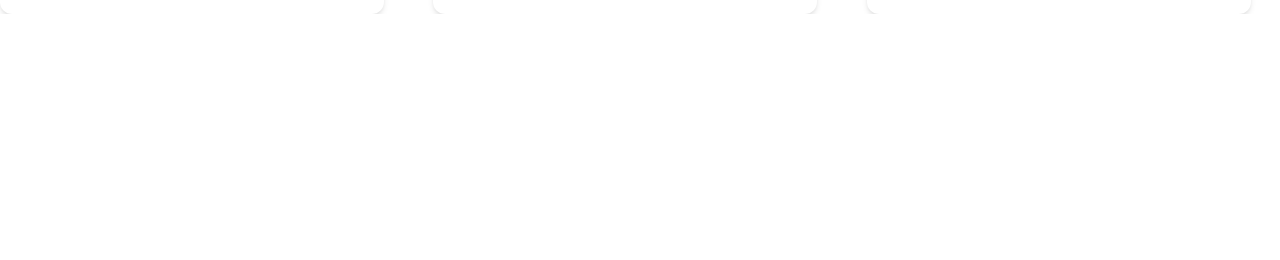
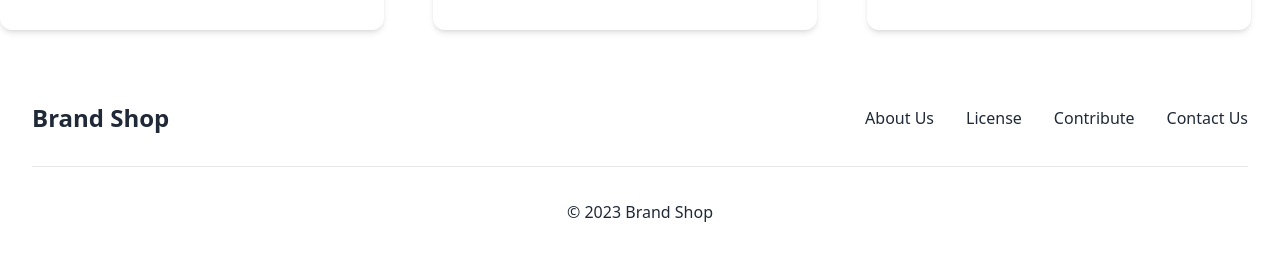
Before and after one commit to 001Rakib/brand-shop-website, a React (Vite) app: page / in a window 1280 px wide. Shown: the part 948-1208 px from the top of the page. Before the commit the page ends 962 px from the top, so only its background shows below. Built offline with nearby package versions, Linux system fonts and the light colour scheme; no server answers.

Commit message:
added footer

```diff
--- a/src/Pages/Home.jsx
+++ b/src/Pages/Home.jsx
@@ -4,8 +4,7 @@
 const Home = () => {
   const brands = useLoaderData();
   return (
-    <div className="max-w-screen-xl mx-auto">
-      Number Of Brands: {brands.length}
+    <div className="max-w-screen-xl mx-auto my-10">
       <div className="grid grid-cols-1 md:grid-cols-2 lg:grid-cols-3 gap-5">
         {brands.map((brand) => (
           <BrandCard key={brand.id} brand={brand}></BrandCard>
--- a/src/Pages/Root.jsx
+++ b/src/Pages/Root.jsx
@@ -1,6 +1,7 @@
 import { Outlet } from "react-router-dom";
 import Navbar from "../components/Navbar";
 import { Toaster } from "react-hot-toast";
+import Footer from "../components/Footer";
 
 const Root = () => {
   return (
@@ -8,6 +9,7 @@
       <Toaster></Toaster>
       <Navbar></Navbar>
       <Outlet></Outlet>
+      <Footer></Footer>
     </div>
   );
 };
--- /dev/null
+++ b/src/components/Footer.jsx
@@ -0,0 +1,51 @@
+const Footer = () => {
+  return (
+    <div>
+      <footer className="w-full bg-white p-8 my-5">
+        <div className="flex flex-row flex-wrap items-center justify-center gap-y-6 gap-x-12 bg-white text-center md:justify-between">
+          <p className="font-semibold text-2xl">Brand Shop</p>
+          <ul className="flex flex-wrap items-center gap-y-2 gap-x-8">
+            <li>
+              <a
+                href="#"
+                className="block font-sans text-base font-normal leading-relaxed text-blue-gray-900 antialiased transition-colors hover:text-pink-500 focus:text-pink-500"
+              >
+                About Us
+              </a>
+            </li>
+            <li>
+              <a
+                href="#"
+                className="block font-sans text-base font-normal leading-relaxed text-blue-gray-900 antialiased transition-colors hover:text-pink-500 focus:text-pink-500"
+              >
+                License
+              </a>
+            </li>
+            <li>
+              <a
+                href="#"
+                className="block font-sans text-base font-normal leading-relaxed text-blue-gray-900 antialiased transition-colors hover:text-pink-500 focus:text-pink-500"
+              >
+                Contribute
+              </a>
+            </li>
+            <li>
+              <a
+                href="#"
+                className="block font-sans text-base font-normal leading-relaxed text-blue-gray-900 antialiased transition-colors hover:text-pink-500 focus:text-pink-500"
+              >
+                Contact Us
+              </a>
+            </li>
+          </ul>
+        </div>
+        <hr className="my-8 border-blue-gray-50" />
+        <p className="block text-center font-sans text-base font-normal leading-relaxed text-blue-gray-900 antialiased">
+          © 2023 Brand Shop
+        </p>
+      </footer>
+    </div>
+  );
+};
+
+export default Footer;
```
